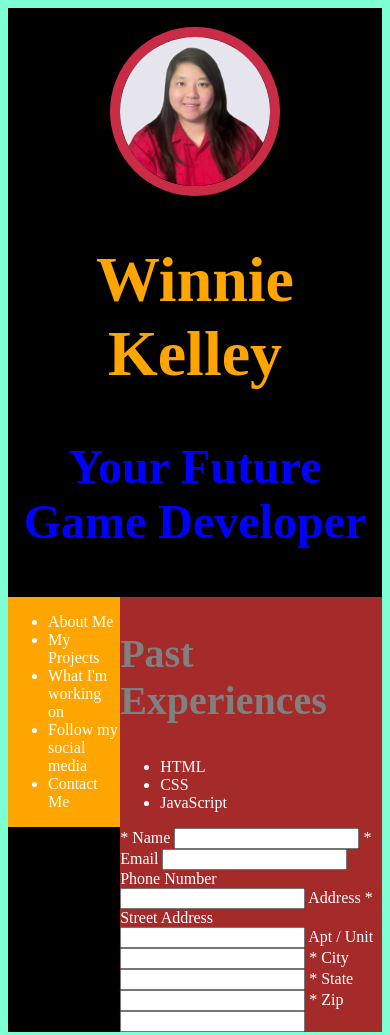
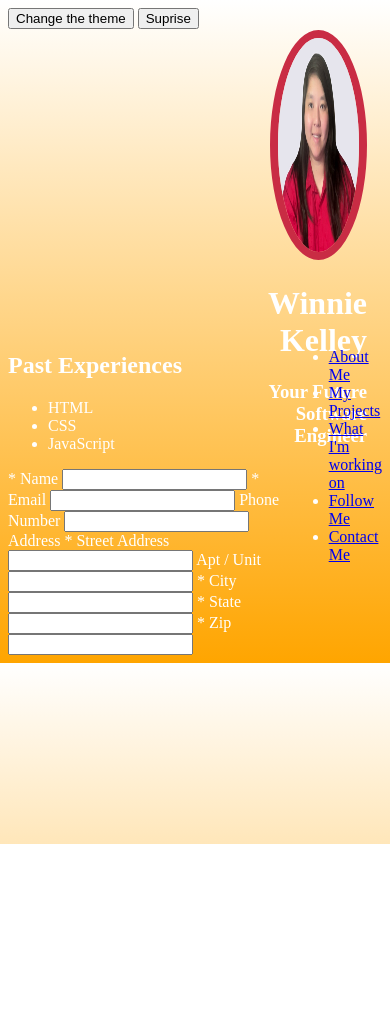
Before and after one commit to Nsimmons91/portfolio-website-Winnies, a plain HTML site: page index.html in a window 390 px wide. After the commit the page ends 844 px from the top, so only its background shows below. Drawn offline with Linux system fonts and the light colour scheme; a web font is replaced by a local one.

Commit message:
Commented on hamburger menu attempts, added importent css

```diff
--- a/index.html
+++ b/index.html
@@ -15,25 +15,36 @@
   <body>
     <div class="container">
       <header>
-        <img id="profile-picture" src="./assets/images/profilePicture.jpeg" alt="profile picture">
-        <h1>Winnie Kelley</h1>
-        <h3>Your Future Game Developer</h3>
+        <!-- <input type="checkbox" id="hamburger-checkbox"/>
+        <label class="toggleButton" for="toggle">
+          <span class="hamburger-buttons"></span>
+        </label>
+
+        <nav>
+          <a href="./index.html"><li>Home</li></a>
+          <a href="./aboutMe.html"><li>About Me</li></a>
+          <a href="./myProjects.html"><li>My Projects</li></a>
+          <a href="./workingOn.html"><li>What I'm working on</li></a>
+          <a href="./followMe.html"><li>Follow me</li></a>
+          <a. href="./contactMe.html"><li>Contact me</li></a>
+        </nav> -->
+
+        <div class="flex-container">
+          <div class="header-left-column">
+            <button>Change the theme</button>
+            <button>Suprise</button>
+          </div>
+
+          <div class="header-right-column">
+            <img id="profile-picture" src="./assets/images/profilePicture.jpeg" alt="profile picture">
+            <h1>Winnie Kelley</h1>
+            <h3>Your Future Software Engineer</h3>
+          </div>
+        </div>
       </header>
 
       <div class="flex-container">
-        <div class="left-column">
-          <div id="navBar">
-            <ul>
-              <li>About Me</li>
-              <li>My Projects</li>
-              <li>What I'm working on</li>
-              <li>Follow my social media</li>
-              <li>Contact Me</li>
-            </ul>
-          </div>
-        </div>
-
-        <div class="right-column">
+        <div class="content-left-column">
           <section>
             <h2>Past Experiences</h2>
             <ul>
@@ -46,27 +57,39 @@
           <section>
             <form>
               <label for="rightColumn">* Name</label>
-              <input id="contactFormName" required>
+              <input id="contactFormName" required/>
 
               <label for="contactFormEmail">* Email</label>
-              <input id="contactFormEmail" required>
+              <input id="contactFormEmail" required/>
 
               <label for="contactFormPhoneNumber">Phone Number</label>
-              <input id="contactFormPhoneNumber" required>
+              <input id="contactFormPhoneNumber" required/>
 
               <label for="contactFormAddressLabel">Address</label>
               <label for="contactFormAddress">* Street Address</label>
-              <input id="contactFormAddress" required>
+              <input id="contactFormAddress" required/>
               <label for="contactFormAptUnit">Apt / Unit</label>
-              <input id="contactFormAptUnit">
+              <input id="contactFormAptUnit"/>
               <label for="contactFormCity">* City</label>
-              <input id="contactFormCity" required>
+              <input id="contactFormCity" required/>
               <label for="contactFormState">* State</label>
-              <input id="contactFormState" required>
+              <input id="contactFormState" required/>
               <label for="contactFormAZip">* Zip</label>
-              <input id="contactFormZip" required>
+              <input id="contactFormZip" required/>
             </form>
           </section>
+        </div>
+
+        <div class="content-right-column">
+          <div id="nav-bar">
+            <ul>
+              <li><a href="./index.html">About Me</a></li>
+              <li><a href="./index.html">My Projects</a></li>
+              <li><a href="./index.html">What I'm working on</a></li>
+              <li><a href="./index.html">Follow Me</a></li>
+              <li><a href="./index.html">Contact Me</a></li>
+            </ul>
+          </div>
         </div>
       </div>
     </div>
--- a/styles.css
+++ b/styles.css
@@ -1,53 +1,38 @@
 body {
-  background-color: aquamarine;
+  background-image: linear-gradient(white, orange) !important;
+  background-color: white;
   font-family: gaegu;
   color: white;
 }
 
 .container {
-  background-color: black;
   margin: 0, auto;
-}
-
-header {
-  text-align: center;
-}
-
-h1 {
-  color: orange;
-  font-size: 400%;
-}
-
-h2 {
-  color: grey;
-  font-size: 250%;
-}
-
-h3 {
-  color: blue;
-  font-size: 300%;
-}
-
-#profile-picture {
-  width: 40%;
-  height: 40%;
-  border-radius: 50%;
-  border: rgb(201, 44, 68) solid 10px;
-  margin-top: 5%;
+  /* background-color: aqua; */
 }
 
 .flex-container {
   display: flex;
   justify-content:space-around;
-  align-items: flex-start;
 }
 
-.left-column {
-  background-color: orange;
-  width: 30%;
+.header-left-column {
+  /* background-color: pink; */
+  width: 70%;
 }
 
-.right-column {
-  background-color: brown;
-  width: 70%;
+.header-right-column {
+  /* background-color: slateblue; */
+  width: 30%;
+  text-align: right;
+  padding-right: 4%;
+  padding-top: 5%;
 }
+
+#profile-picture {
+  width: 75%;
+  height: 70%;
+  border-radius: 50%;
+  border: rgb(201, 44, 68) solid 8px !important;
+  border: red dashed 10px;
+  margin-top: 3%;
+}
```
